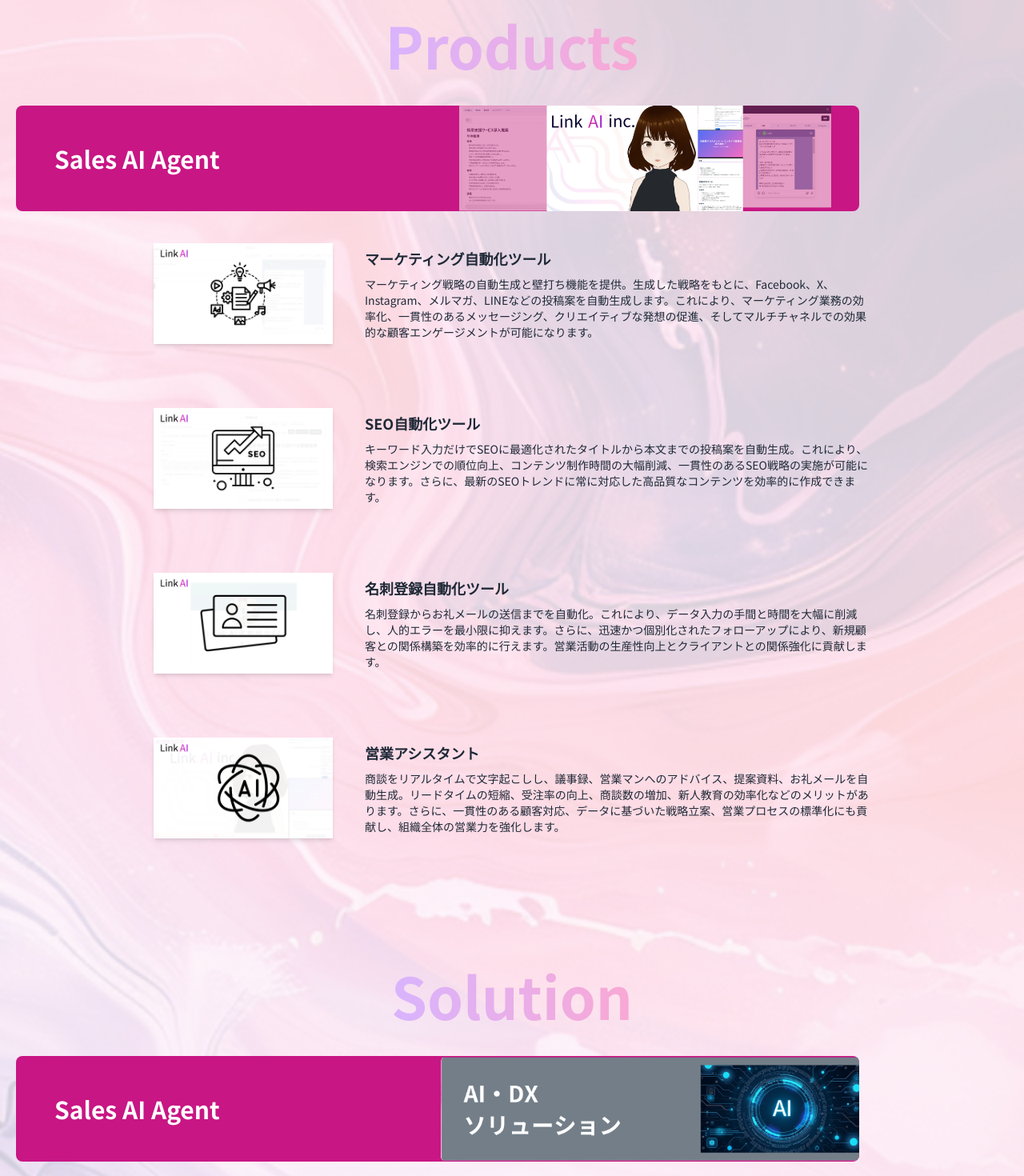
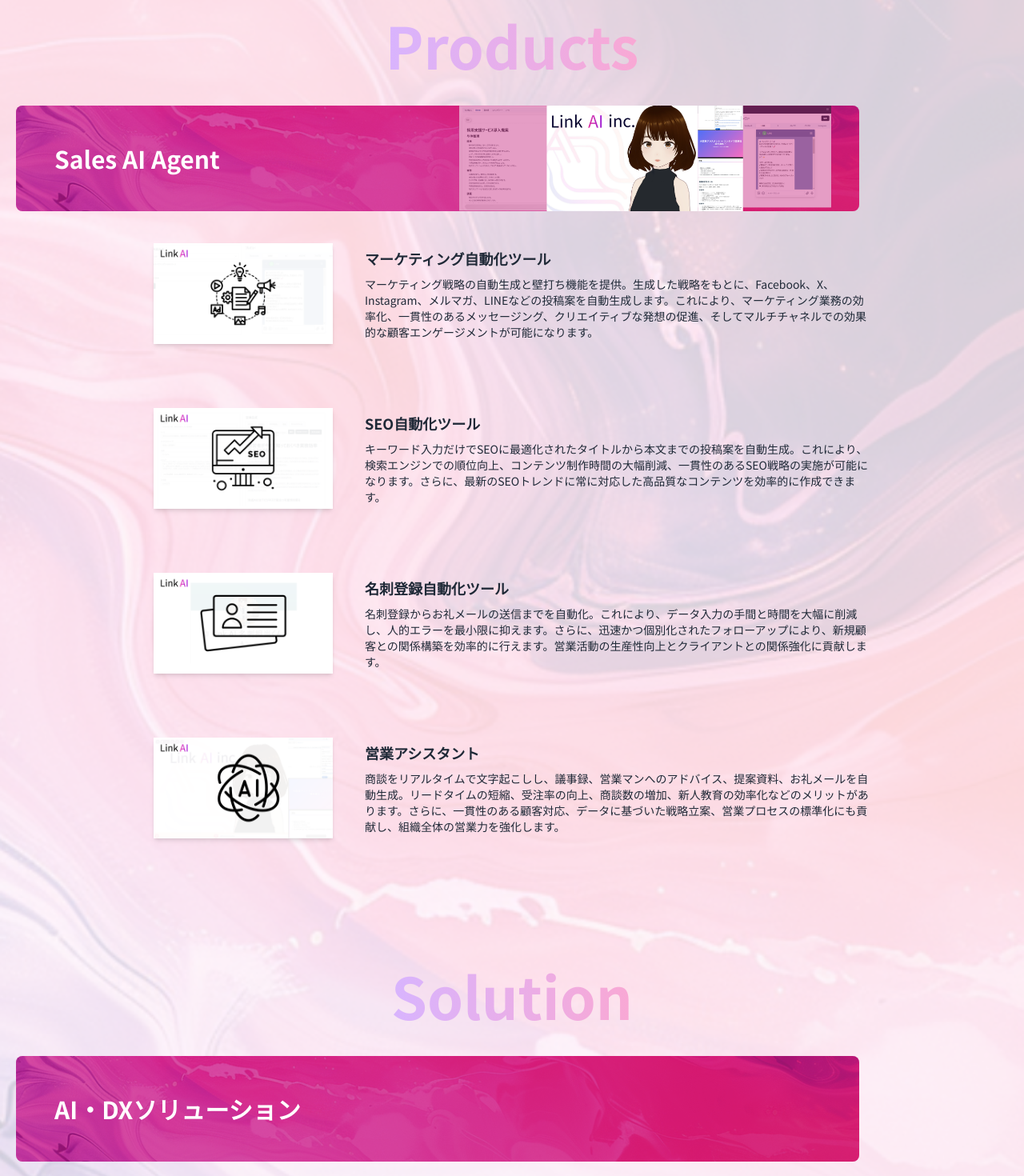
Before and after one commit to ryuhei-linkai/linkaiweb, a Next.js app: page /business in a window 1280 px wide. Shown: the part 860-2330 px from the top of the page at 80% size. Built offline with nearby package versions, Linux system fonts and the light colour scheme.

Commit message:
事業ページVer2

```diff
--- a/src/app/business/page.jsx
+++ b/src/app/business/page.jsx
@@ -114,7 +114,10 @@
             <div className="relative mb-10 w-full md:w-[85%]">
               <div className="bg-[#c81684] p-12 rounded-lg flex items-center justify-between relative overflow-hidden h-48 md:h-auto">
                 <span className="text-white text-3xl font-bold z-10 md:mr-[15%]">Sales AI Agent</span>
-                <div className="absolute bottom-0 right-0 w-1/3 md:w-1/2 h-1/2 md:h-full overflow-visible">
+                <div className="absolute inset-0 z-0">
+                  <img src="/images/fv.png" alt="背景" className="w-full h-full object-cover opacity-30" />
+                </div>
+                <div className="absolute bottom-0 right-0 w-1/3 md:w-1/2 h-1/2 md:h-full overflow-visible z-20">
                   <img src="/images/product.png" alt="Urimacho" className="h-full w-full object-cover object-left" />
                 </div>
               </div>
@@ -168,9 +171,9 @@
             </h2>
             <div className="relative mb-10 w-full md:w-[85%]">
               <div className="bg-[#c81684] p-12 rounded-lg flex items-center justify-between relative overflow-hidden h-48 md:h-auto">
-                <span className="text-white text-3xl font-bold z-10 md:mr-[15%]">Sales AI Agent</span>
-                <div className="absolute bottom-0 right-0 w-1/3 md:w-1/2 h-1/2 md:h-full overflow-visible">
-                  <img src="/images/AIsolution.png" alt="Sales AI Agent" className="h-full w-full object-cover object-left" />
+                <span className="text-white text-3xl font-bold z-10 md:mr-[15%]">AI・DXソリューション</span>
+                <div className="absolute inset-0 z-0">
+                  <img src="/images/fv.png" alt="背景" className="w-full h-full object-cover opacity-30" />
                 </div>
               </div>
             </div>
```
Also changed, not shown: public/images/Solution.jpg (added), public/images/fv.png (renamed from public/images/fv.ping.png).
